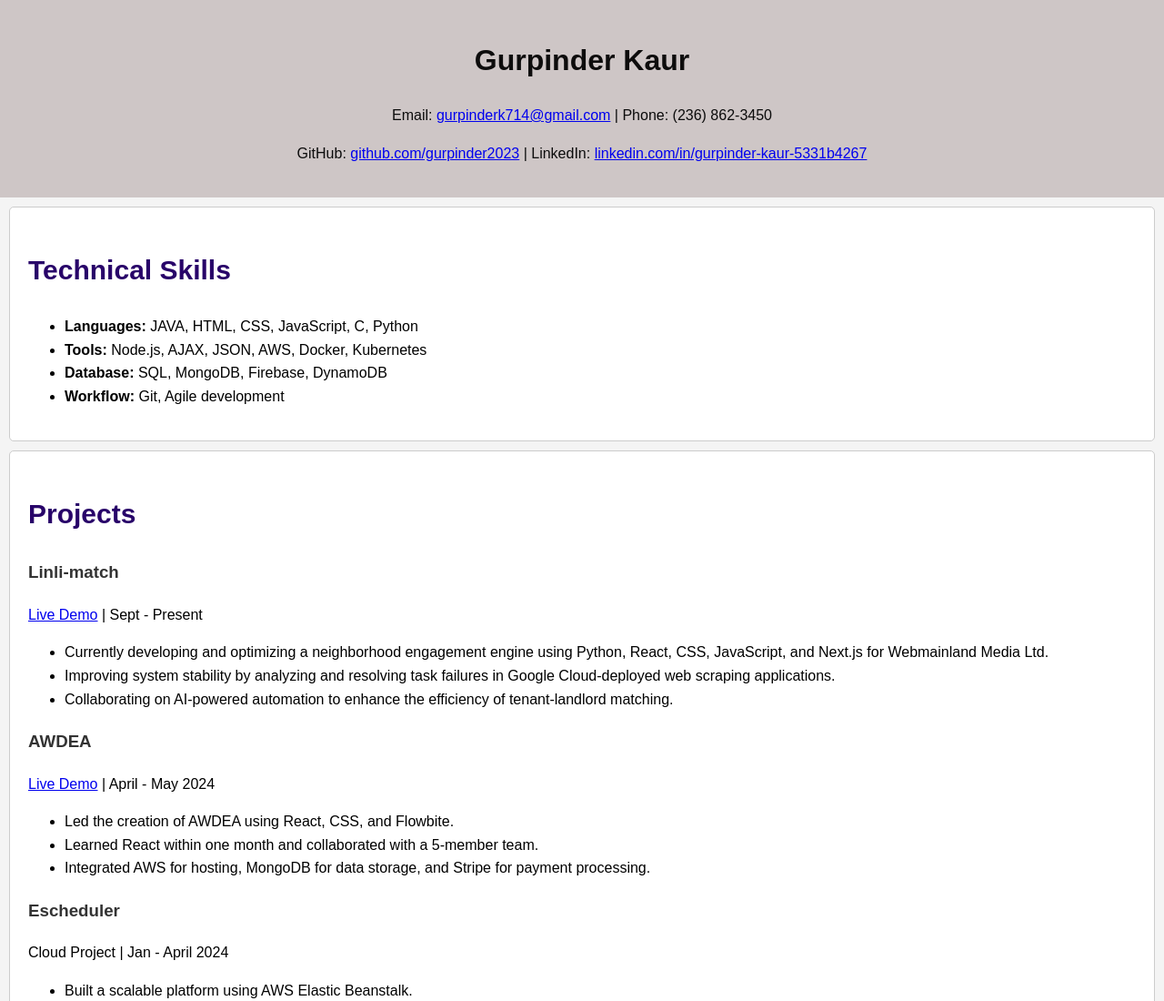
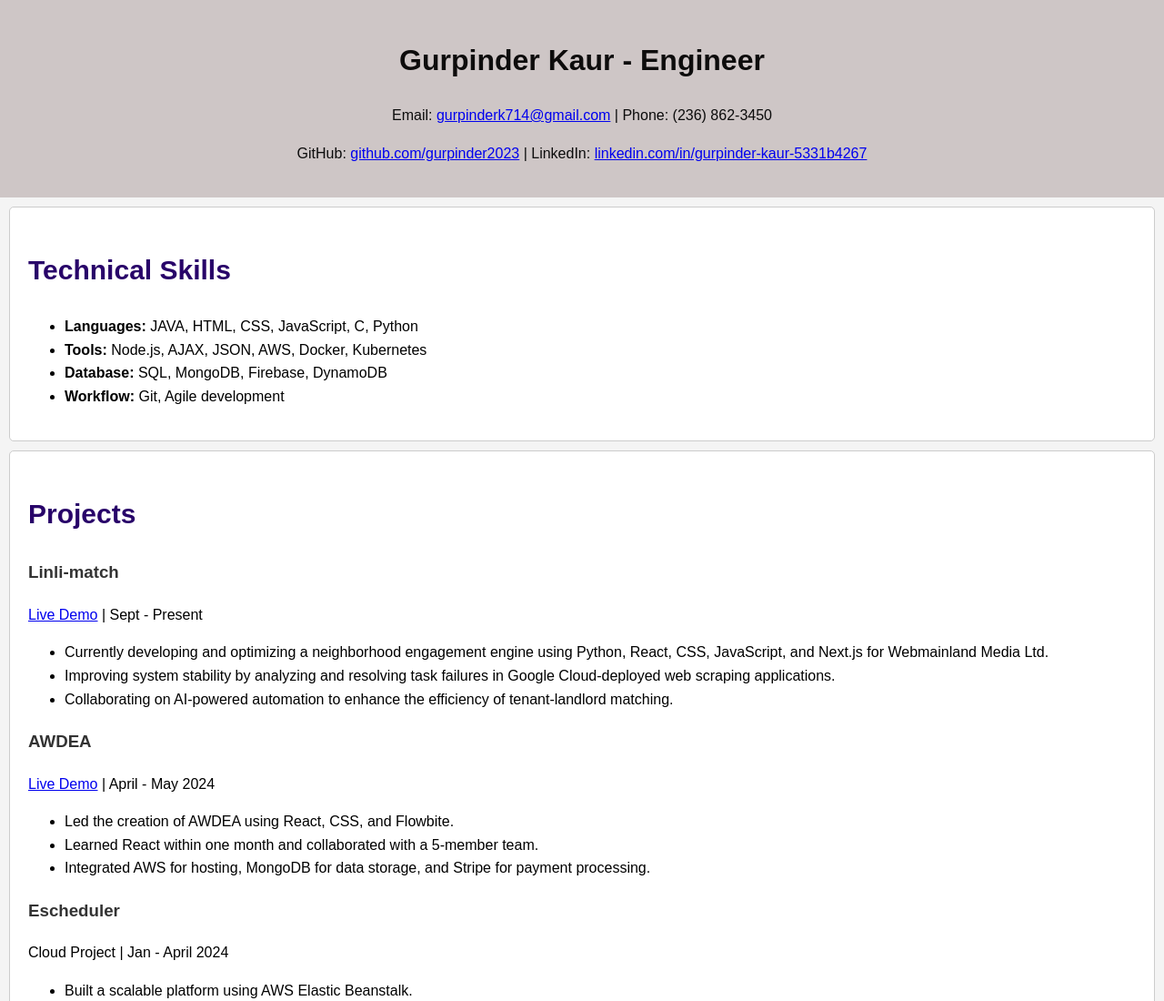
Before and after one commit to gurpinder2023/devops_assignment4, a website: page public/index.html in a window 1280 px wide. Shown: the top 1100 px of the page at 91% size. Drawn offline with Linux system fonts and the light colour scheme.

Commit message:
typed engineer to test for the final video

```diff
--- a/public/index.html
+++ b/public/index.html
@@ -8,7 +8,7 @@
 </head>
 <body>
     <header>
-        <h1 id="name">Gurpinder Kaur</h1>
+        <h1 id="name">Gurpinder Kaur - Engineer</h1>
 
         <p>Email: <a href="mailto:gurpinderk714@gmail.com">gurpinderk714@gmail.com</a> | Phone: (236) 862-3450</p>
         <p>GitHub: <a href="https://github.com/gurpinder2023" target="_blank">github.com/gurpinder2023</a> | LinkedIn: <a href="https://www.linkedin.com/in/gurpinder-kaur-5331b4267/" target="_blank">linkedin.com/in/gurpinder-kaur-5331b4267</a></p>
```
